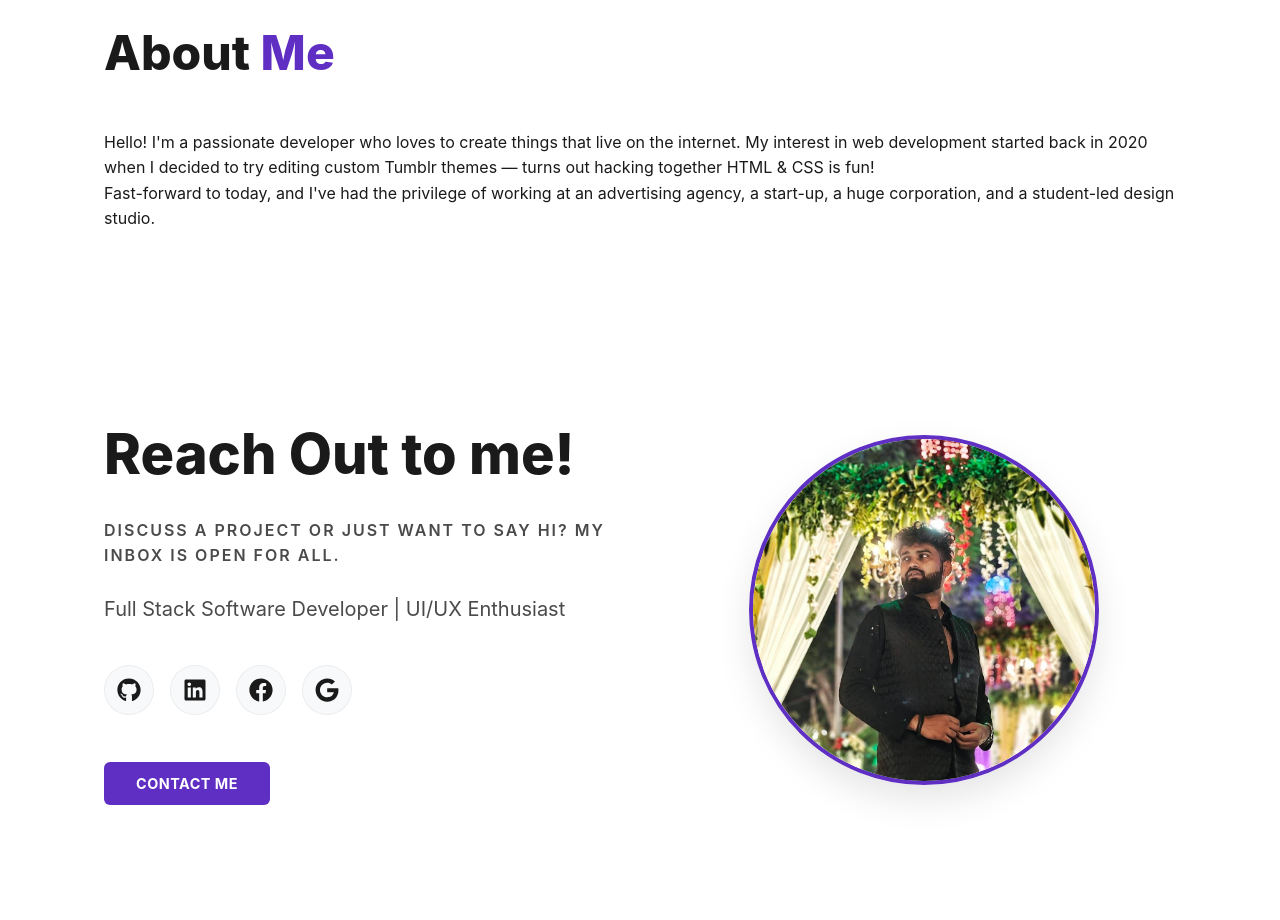
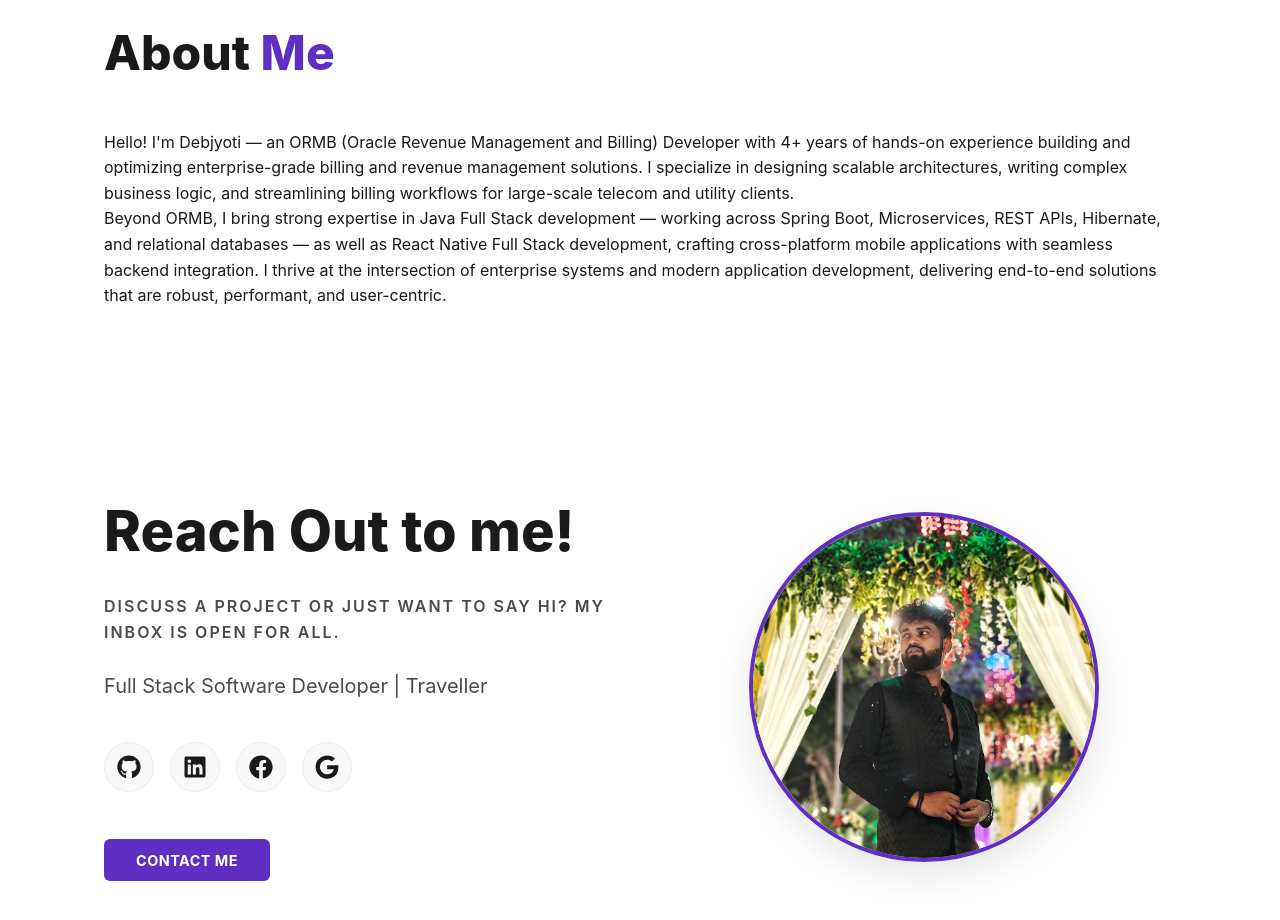
Before and after one commit to HipScout/HipScout.github.io, a React (Vite) app: page / in a window 1280 px wide. Shown: the part 3680-4600 px from the top of the page. Before the commit the page ends 4572 px from the top, so only its background shows below. Built offline with nearby package versions, Linux system fonts and the light colour scheme.

Commit message:
the changes are made

```diff
--- a/src/components/About.jsx
+++ b/src/components/About.jsx
@@ -7,11 +7,10 @@ const About = () => {
             <h2 className="section-title">About <span className="gradient-text">Me</span></h2>
             <div className="about-content">
                 <p>
-                    Hello! I'm a passionate developer who loves to create things that live on the internet.
-                    My interest in web development started back in 2020 when I decided to try editing custom Tumblr themes — turns out hacking together HTML & CSS is fun!
+                    Hello! I'm Debjyoti — an ORMB (Oracle Revenue Management and Billing) Developer with 4+ years of hands-on experience building and optimizing enterprise-grade billing and revenue management solutions. I specialize in designing scalable architectures, writing complex business logic, and streamlining billing workflows for large-scale telecom and utility clients.
                 </p>
                 <p>
-                    Fast-forward to today, and I've had the privilege of working at an advertising agency, a start-up, a huge corporation, and a student-led design studio.
+                    Beyond ORMB, I bring strong expertise in Java Full Stack development — working across Spring Boot, Microservices, REST APIs, Hibernate, and relational databases — as well as React Native Full Stack development, crafting cross-platform mobile applications with seamless backend integration. I thrive at the intersection of enterprise systems and modern application development, delivering end-to-end solutions that are robust, performant, and user-centric.
                 </p>
             </div>
         </section>
--- a/src/components/Contact.jsx
+++ b/src/components/Contact.jsx
@@ -12,7 +12,7 @@ const Contact = () => {
                         DISCUSS A PROJECT OR JUST WANT TO SAY HI? MY INBOX IS OPEN FOR ALL.
                     </p>
                     <p className="contact-bio">
-                        Full Stack Software Developer | UI/UX Enthusiast
+                        Full Stack Software Developer | Traveller
                     </p>
                     <div className="contact-socials">
                         <a href="https://github.com/HipScout" className="social-icon" aria-label="GitHub"><FaGithub /></a>
```
